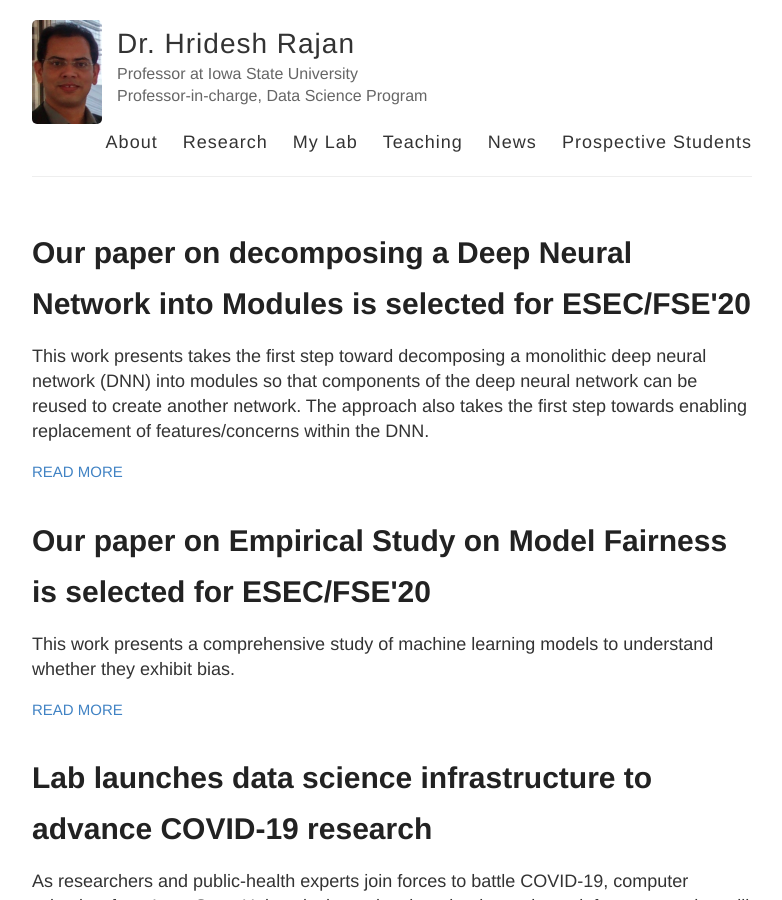
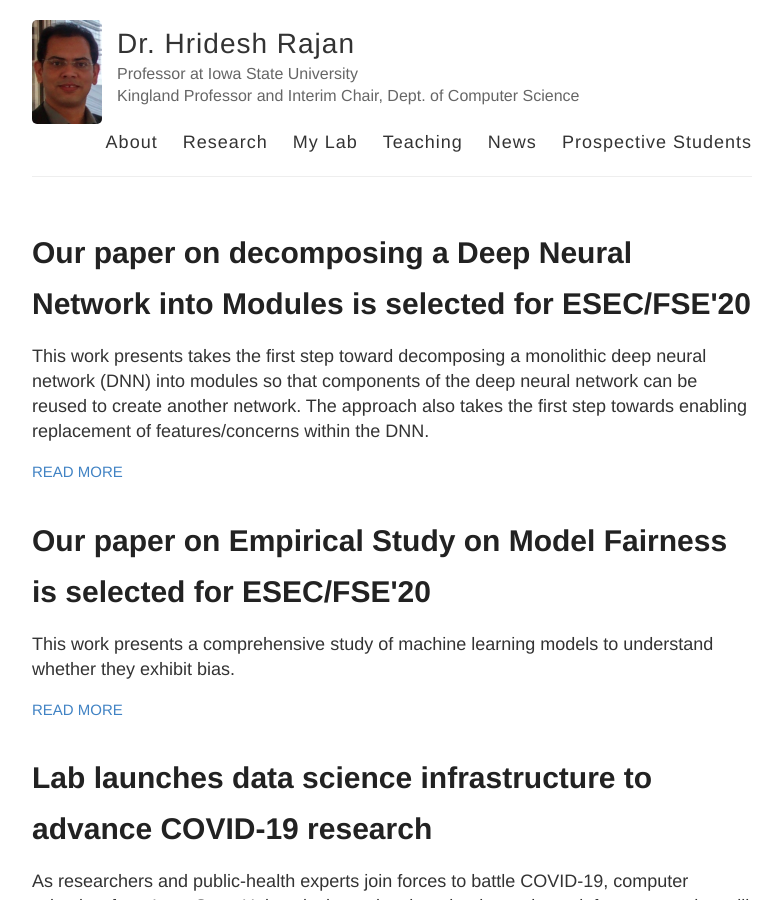
Before and after one commit to hridesh/hridesh.github.io, a Jekyll site: the page built from index.html, in a window 1280 px wide and 900 px high. Shown: the whole window, without its empty margins (248-1030 px from the left). Built offline with Jekyll 4.4.1, drawn with Linux system fonts in a browser that asks for light colours; the list of posts is cut into pages by our own code.

Commit message:
update affiliation

```diff
--- a/_config.yml
+++ b/_config.yml
@@ -6,7 +6,7 @@
 name: Dr. Hridesh Rajan
 
 # Short bio or description (displayed in the header)
-description: Professor at Iowa State University <br/> Professor-in-charge, Data Science Program
+description: Professor at Iowa State University <br/> Kingland Professor and Interim Chair, Dept. of Computer Science
 
 # URL of your avatar or profile pic (you could use your GitHub profile pic)
 avatar: https://hridesh.github.io/images/hr.jpg
```
